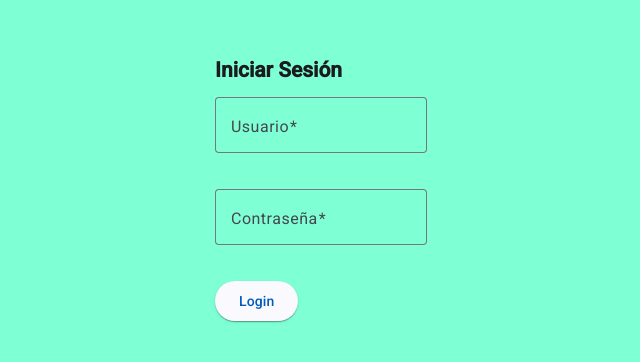
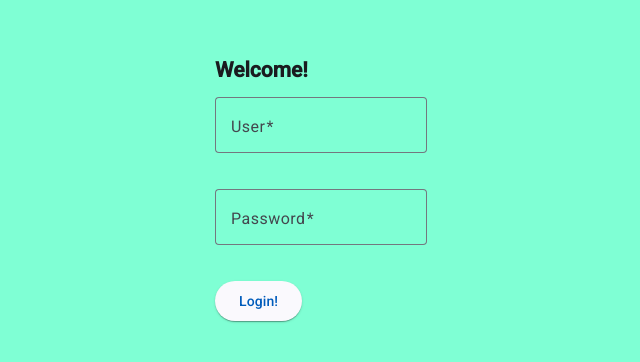
Before and after one commit to Gust1313lab/Proyecto_Login, an Angular app in the folder login-proyecto/: page / in a window 1280 px wide. Shown: the part 218-580 px from the top of the page, without its empty margins (319-959 px from the left). Built offline with nearby package versions, Linux system fonts and the light colour scheme.

Commit message:
[UPDATE] change labels and placeholders

```diff
--- a/login-proyecto/src/app/components/login/login.html
+++ b/login-proyecto/src/app/components/login/login.html
@@ -1,10 +1,8 @@
 <div class="login-container">
-
-
     <form (ngSubmit)="login()" #loginForm="ngForm">
-        <h2>Iniciar Sesión</h2>
+        <h2>Welcome!</h2>
         <mat-form-field appearance="outline" class="full-width">
-        <mat-label>Usuario</mat-label>
+        <mat-label>User</mat-label>
         <input
             matInput
             type="text"
@@ -12,21 +10,21 @@
             name="username"
             [(ngModel)]="username"
             required
-            placeholder="Ingrese usuario"
+            placeholder="Enter your username"
         />
         </mat-form-field>
 
         <mat-form-field appearance="outline" class="full-width">
-            <mat-label>Contraseña</mat-label>
+            <mat-label>Password</mat-label>
             <input
                 matInput
                 type="password"
                 name="password"
                 [(ngModel)]="password"
                 required
-                placeholder="Ingrese contraseña"
+                placeholder="Enter your password"
             />
         </mat-form-field>
-        <button mat-raised-button color="primary" type="submit">Login</button>
+        <button mat-raised-button color="primary" type="submit">Login!</button>
     </form>
 </div>
```
